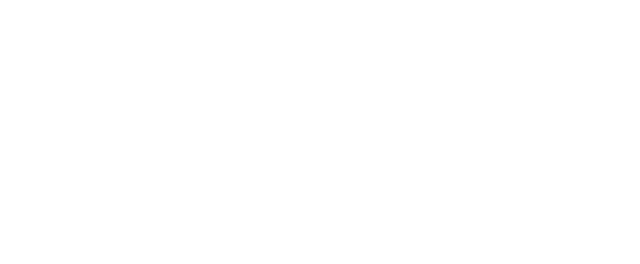
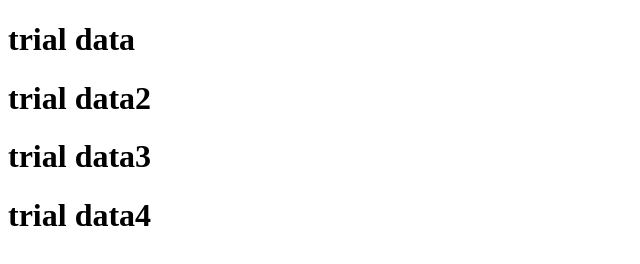
Before and after one commit to anurenjsanthosh/git-trial, a plain HTML site: page index.html in a window 1280 px wide. Shown: the whole page, without its empty margins (0-640 px from the left). Drawn offline with Linux system fonts and the light colour scheme.

Commit message:
index file edited multiple times on trialbranch

```diff
--- a/index.html
+++ b/index.html
@@ -7,6 +7,9 @@
     <title>Document</title>
 </head>
 <body>
-
+    <h1>trial data</h1>
+    <h1>trial data2</h1>
+    <h1>trial data3</h1>
+    <h1>trial data4</h1>
 </body>
 </html>
```
